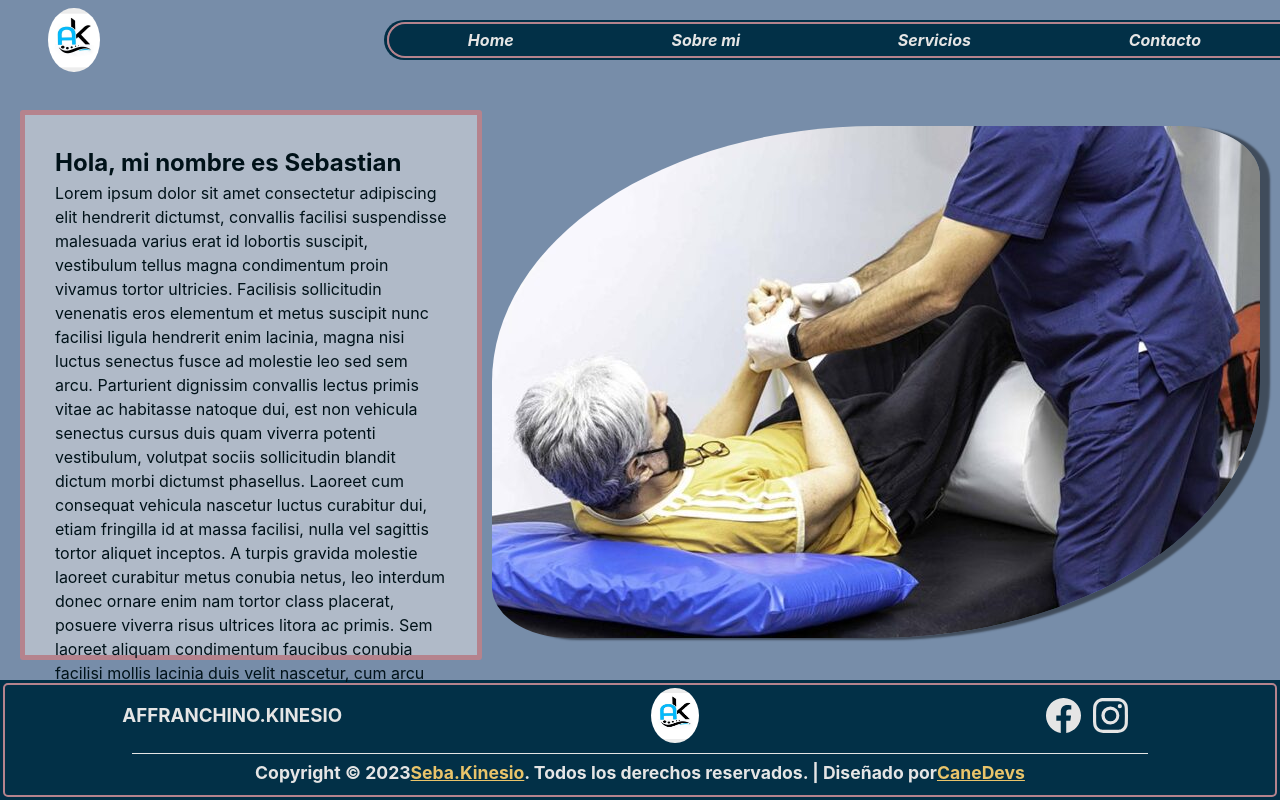
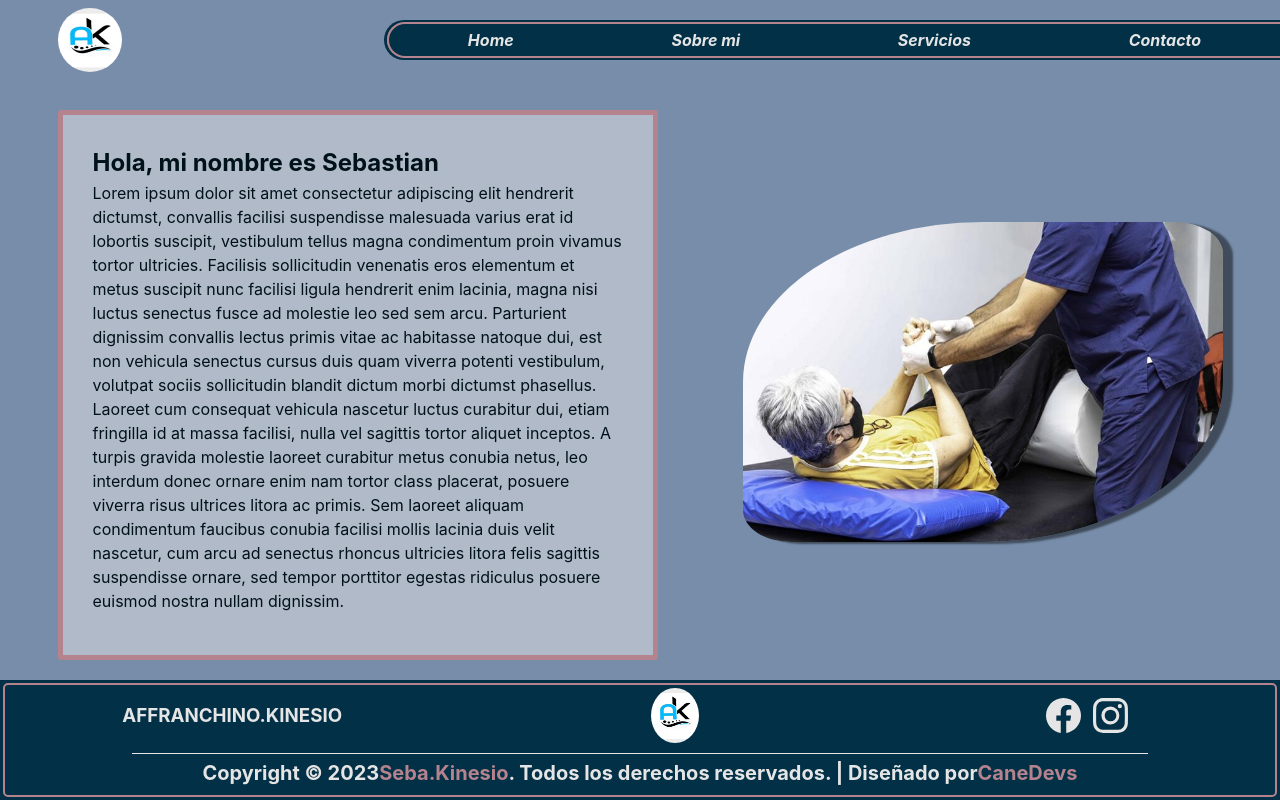
Before and after one commit to federicofucci21/affranchino.kinesio, a React (Vite) app: page /home in a window 1280 px wide. Built offline with nearby package versions, Linux system fonts and the light colour scheme.

Commit message:
css changes

```diff
--- a/src/components/Footer/Copyrights.tsx
+++ b/src/components/Footer/Copyrights.tsx
@@ -5,7 +5,7 @@ export const Copyright = () => {
     <h5 className={style.copy}>
       {"Copyright © " + new Date().getFullYear()}{" "}
       <a href="/"> Seba.Kinesio</a>. Todos los
-      derechos reservados. | Diseñado por{" "}
+      derechos reservados. | Diseñado por {" "}{" "}
       <a href="/"> CaneDevs</a>
     </h5>
   );
--- a/src/components/Footer/Footer.module.css
+++ b/src/components/Footer/Footer.module.css
@@ -87,14 +87,14 @@
   .redes > a:hover {
     scale: 1.2;
     transition: 0.5s;
-    color: #e9c46a;
+    color: #b5838d;
   }
 
   .copy {
     display: flex;
     height: 35%;
     color: #e5e5e5;
-    font-size: 1.1rem;
+    font-size: 20px;
     /* padding-bottom: 0.5rem; */
     margin-top: 3px;
     border-top: 1px solid #e5e5e5;
@@ -105,7 +105,8 @@
   }
 
   .copy > a {
-    color: #e9c46a;
+    color: #b5838d;
+    text-decoration: none;
   }
 
 
--- a/src/components/Navbar/Navbar.module.css
+++ b/src/components/Navbar/Navbar.module.css
@@ -17,8 +17,8 @@
 }
 
 .logo {
-  width: 10%;
-  height: 80%;
+  width: 10rem;
+  height: 4rem;
   left: 5px;
   text-decoration: none;
   display: flex;
--- a/src/pages/Home/home.module.css
+++ b/src/pages/Home/home.module.css
@@ -4,7 +4,7 @@
   padding: 20px;
   gap: 10px;
   align-items: center;
-  justify-content: space-between;
+  justify-content: space-around;
   padding-top: 30px;
 }
 
@@ -14,7 +14,7 @@
   border-top-right-radius: 10%;
   border-bottom-right-radius: 50%;
   box-shadow: 10px 2px 2px rgba(0, 0, 0, 0.459);
-  height: 100%;
+  height: 20rem;
 }
 
 .text {
--- a/src/pages/Landing/Landing.module.css
+++ b/src/pages/Landing/Landing.module.css
@@ -11,6 +11,8 @@
   .imgDiv {
     border: 2px solid #023047;
     border-radius: 50%;
+    max-height: 100%;
+    max-width: 100%;
   }
 
   .imgDiv img {
```
